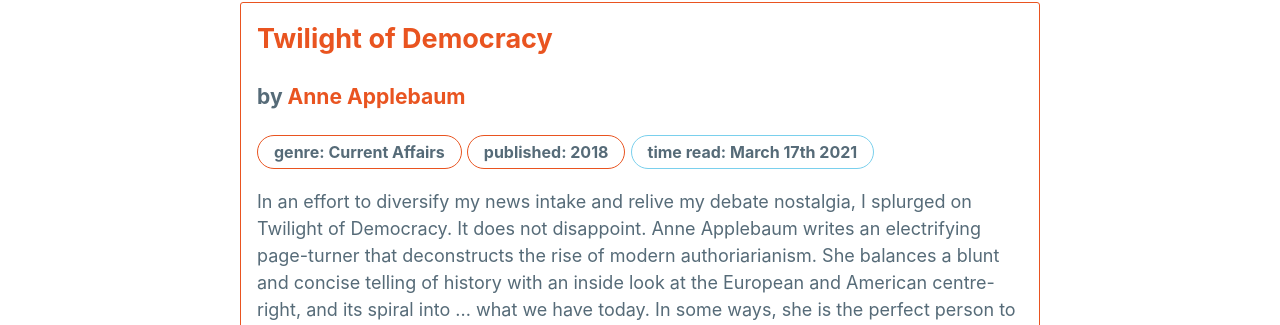
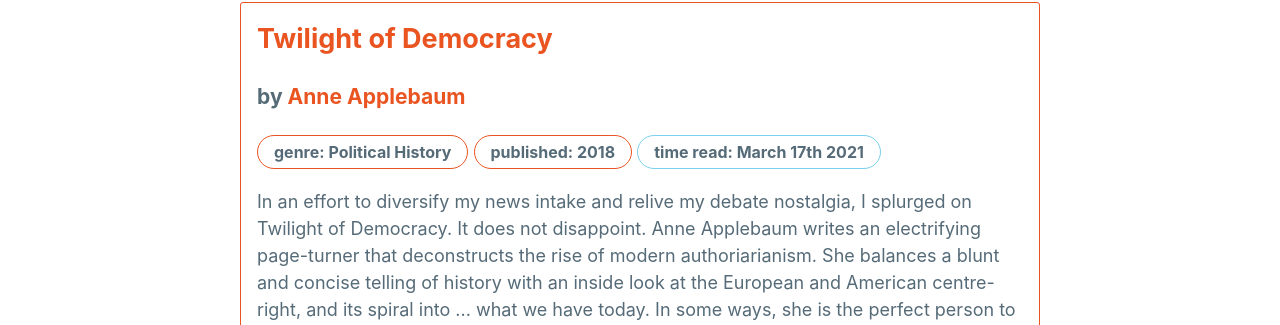
Before and after one commit to mattxwang/lowkey, a Jekyll site: the page built from stats/books.html, in a window 1280 px wide and 900 px high. Shown: the part 259-584 px from the top of the window. Built offline with Jekyll 4.4.1, drawn with Linux system fonts in a browser that asks for light colours.

Commit message:
change genre

```diff
--- a/_data/books.yml
+++ b/_data/books.yml
@@ -317,7 +317,7 @@
 twilightdemocracy:
   title: "Twilight of Democracy"
   author: Anne Applebaum
-  genre: Current Affairs
+  genre: Political History
   year_published: 2018
   time_read: March 17th 2021
   thoughts: >
```
